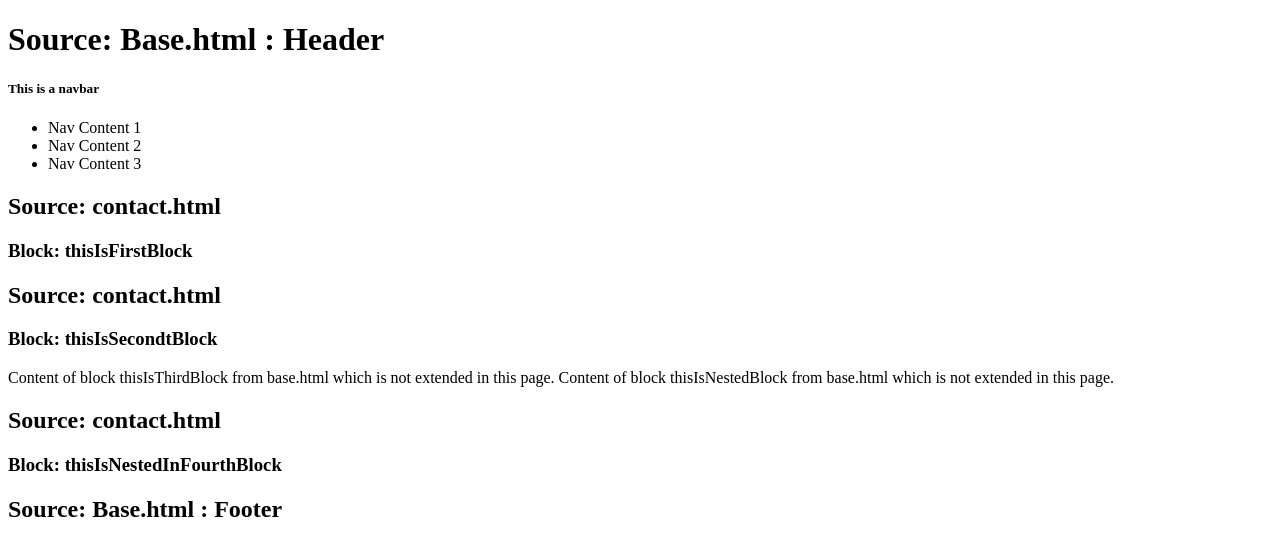
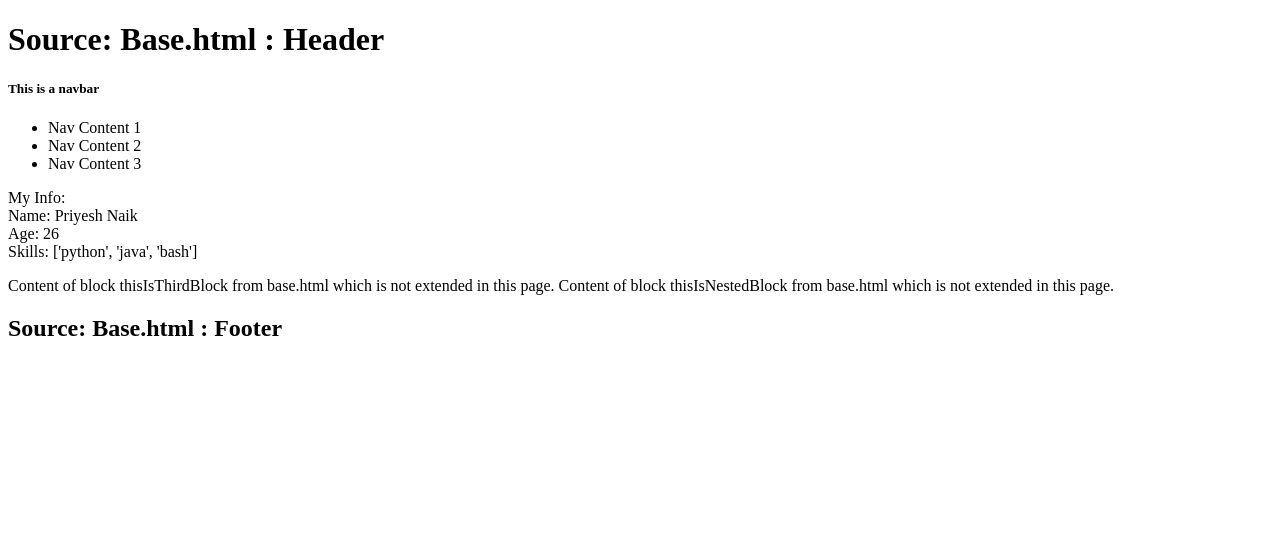
Before and after one commit to filopd/try-django, a Django app: page /contact/ in a window 1280 px wide. Shown: the top 556 px of the page. Run offline with Django 3.2, Linux system fonts and the light colour scheme.

Commit message:
To add template context.

```diff
--- a/src/project1/trydjango/pages/views.py
+++ b/src/project1/trydjango/pages/views.py
@@ -9,4 +9,10 @@ def home_view(request, *args, **kwargs):
 
 
 def contact_view(request, *args, **kwargs):
-    return render(request, "contact.html", {})
+    my_contact = {
+        "f_name": "Priyesh",
+        "l_name": "Naik",
+        "my_age": 26,
+        "skills": ['python','java','bash']
+    }
+    return render(request, "contact.html", my_contact)
--- a/src/project1/trydjango/templates/contact.html
+++ b/src/project1/trydjango/templates/contact.html
@@ -1,15 +1,15 @@
 {% extends 'base.html' %}
 {% block thisIsFirstBlock %}
-<h2>Source: contact.html</h2>
-<h3>Block: thisIsFirstBlock</h3>
+<p>
+    My Info:<br>
+    Name: {{ f_name }} {{ l_name }}<br>
+        Age: {{ my_age }}<br>
+        Skills: {{ skills }}
+</p>
 {% endblock %}
 {% block thisIsSecondtBlock %}
-<h2>Source: contact.html</h2>
-<h3>Block: thisIsSecondtBlock</h3>
 {% endblock %}
 {% block thisIsFourthBlock %}
 {% block thisIsNestedInFourthBlock %}
-<h2>Source: contact.html</h2>
-<h3>Block: thisIsNestedInFourthBlock</h3>
 {% endblock %}
 {% endblock %}
```
Also changed, not shown: README.md.
